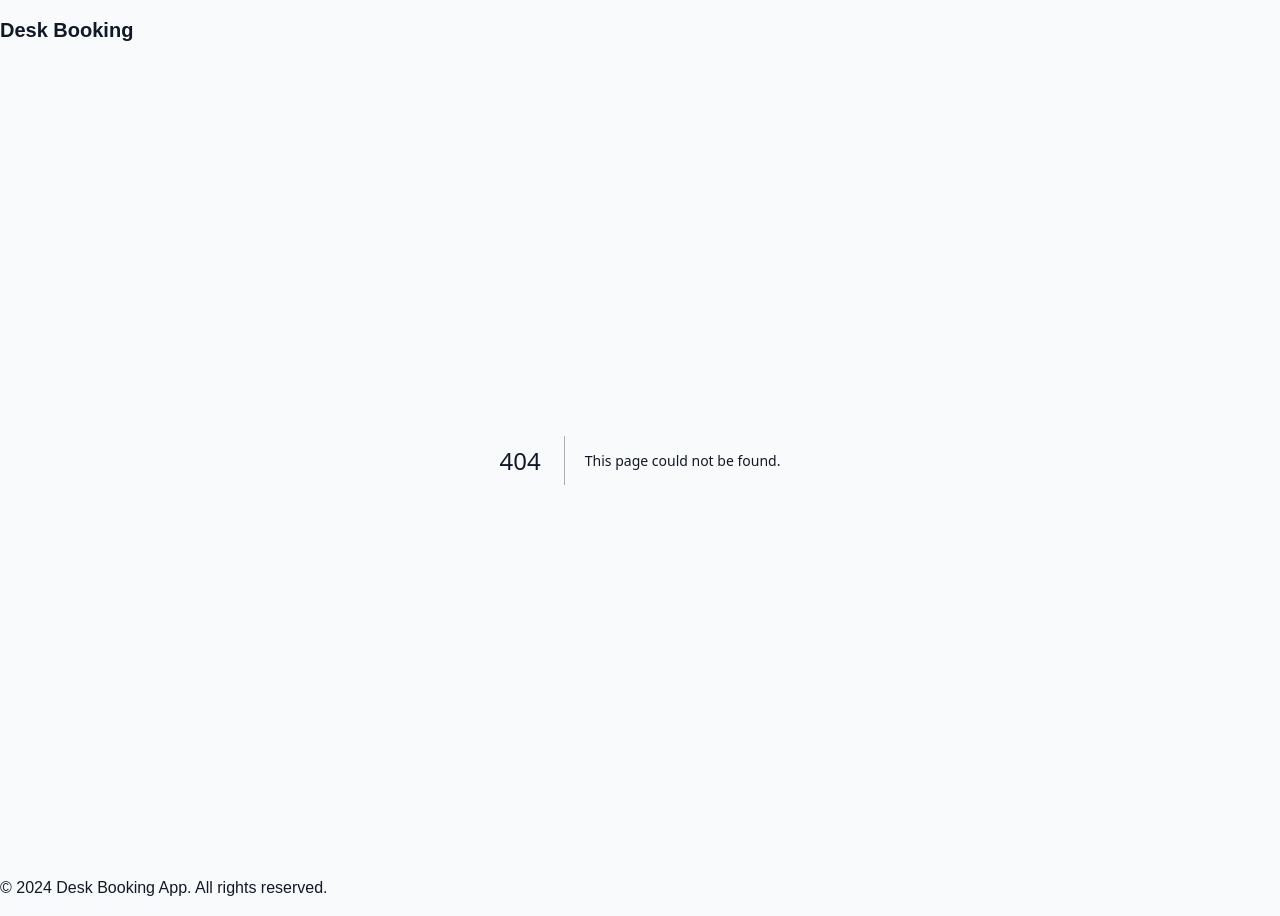
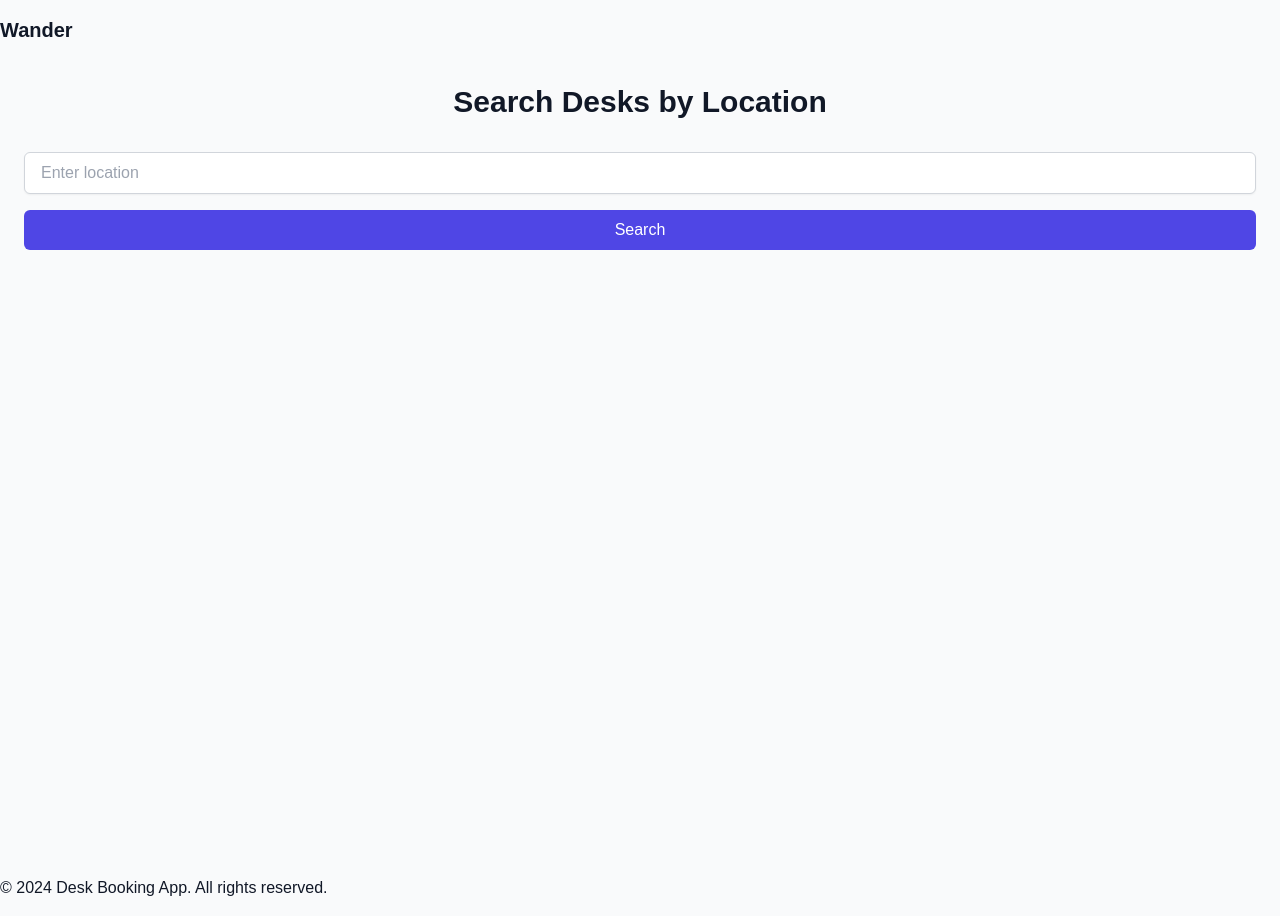
Before and after one commit to michael-hmrc/wander, a Next.js app in the folder wander/: page /search in a window 1280 px wide. Before the commit this address had no page. Built offline with nearby package versions, Linux system fonts and the light colour scheme.

Commit message:
add search and result page

```diff
--- a/wander/src/app/layout.tsx
+++ b/wander/src/app/layout.tsx
@@ -61,7 +61,7 @@ export default function RootLayout({
           {/* Example: Global Navigation Bar */}
           <nav className="container mx-auto py-4">
             <a href="/" className="text-xl font-bold">
-              Desk Booking
+              Wander
             </a>
             {/* Add links or navigation here */}
           </nav>
--- a/wander/src/app/page.tsx
+++ b/wander/src/app/page.tsx
@@ -8,9 +8,14 @@ interface Desk {
 }
 
 export default function HomePage() {
+
   const desks: Desk[] = [
-    { id: 1, name: 'Desk 1', price: 25, location: 'Downtown' },
-    { id: 2, name: 'Desk 2', price: 30, location: 'Uptown' },
+    { id: 1, name: "Desk 1", price: 25, location: "Downtown" },
+    { id: 2, name: "Desk 2", price: 30, location: "Uptown" },
+    { id: 3, name: "Desk 3", price: 20, location: "Suburban" },
+    { id: 4, name: "Desk 4", price: 35, location: "Suburban" },
+    { id: 5, name: "Desk 5", price: 35, location: "Downtown" },
+    { id: 6, name: "Desk 6", price: 35, location: "Downtown" },
   ];
 
   return (
--- /dev/null
+++ b/wander/src/app/results/page.tsx
@@ -0,0 +1,63 @@
+"use client";
+
+import { useSearchParams } from "next/navigation";
+import { useEffect, useState } from "react";
+
+interface Desk {
+  id: number;
+  name: string;
+  price: number;
+  location: string;
+}
+const desks: Desk[] = [
+  { id: 1, name: "Desk 1", price: 25, location: "Downtown" },
+  { id: 2, name: "Desk 2", price: 30, location: "Uptown" },
+  { id: 3, name: "Desk 3", price: 20, location: "Suburban" },
+  { id: 4, name: "Desk 4", price: 35, location: "Suburban" },
+  { id: 5, name: "Desk 5", price: 35, location: "Downtown" },
+  { id: 6, name: "Desk 6", price: 35, location: "Downtown" },
+];
+
+export default function ResultsPage() {
+  const searchParams = useSearchParams();
+  const [filteredDesks, setFilteredDesks] = useState<Desk[]>([]);
+  const locationQuery = searchParams.get("location")?.toLowerCase() || "";
+
+  useEffect(() => {
+    // Filter the desks based on the location query
+    if (locationQuery) {
+      const filtered = desks.filter((desk) =>
+        desk.location.toLowerCase().includes(locationQuery)
+      );
+      setFilteredDesks(filtered);
+    }
+  }, [locationQuery]);
+
+  return (
+    <main className="min-h-screen bg-gray-50 p-6">
+      <div className="container mx-auto">
+        <h1 className="text-3xl font-bold text-center mb-8">
+          Search Results for "{locationQuery}"
+        </h1>
+
+        <ul className="grid grid-cols-1 md:grid-cols-2 lg:grid-cols-3 gap-6">
+          {filteredDesks.length > 0 ? (
+            filteredDesks.map((desk) => (
+              <li key={desk.id} className="bg-white shadow-lg rounded-lg p-6 hover:shadow-xl transition-shadow">
+                <h2 className="text-xl font-semibold mb-2">{desk.name}</h2>
+                <p className="text-gray-700">
+                  Price: <span className="font-medium">${desk.price}</span> per day
+                </p>
+                <p className="text-gray-700 mb-4">Location: {desk.location}</p>
+              </li>
+            ))
+          ) : (
+            <p className="text-center text-gray-600 col-span-full">
+              No desks found for "{locationQuery}"
+            </p>
+          )}
+        </ul>
+      </div>
+    </main>
+  );
+}
--- /dev/null
+++ b/wander/src/app/search/page.tsx
@@ -0,0 +1,42 @@
+"use client";
+
+import { useRouter } from "next/navigation";
+import { useState } from "react";
+
+export default function SearchPage() {
+  const router = useRouter();
+  const [searchQuery, setSearchQuery] = useState("");
+
+  const handleSubmit = (e: React.FormEvent) => {
+    e.preventDefault();
+
+    // Redirect to the results page with the search query as a URL parameter
+    if (searchQuery.trim()) {
+      router.push(`/results?location=${encodeURIComponent(searchQuery)}`);
+    }
+  };
+
+  return (
+    <main className="min-h-screen bg-gray-50 p-6">
+      <div className="container mx-auto">
+        <h1 className="text-3xl font-bold text-center mb-8">Search Desks by Location</h1>
+
+        <form onSubmit={handleSubmit} className="mb-6">
+          <input
+            type="text"
+            placeholder="Enter location"
+            value={searchQuery}
+            onChange={(e) => setSearchQuery(e.target.value)}
+            className="w-full px-4 py-2 border border-gray-300 rounded-md shadow-sm focus:outline-none focus:ring-2 focus:ring-indigo-500 focus:border-indigo-500"
+          />
+          <button
+            type="submit"
+            className="mt-4 w-full bg-indigo-600 text-white py-2 px-4 rounded-md hover:bg-indigo-700 transition-colors"
+          >
+            Search
+          </button>
+        </form>
+      </div>
+    </main>
+  );
+}
```
